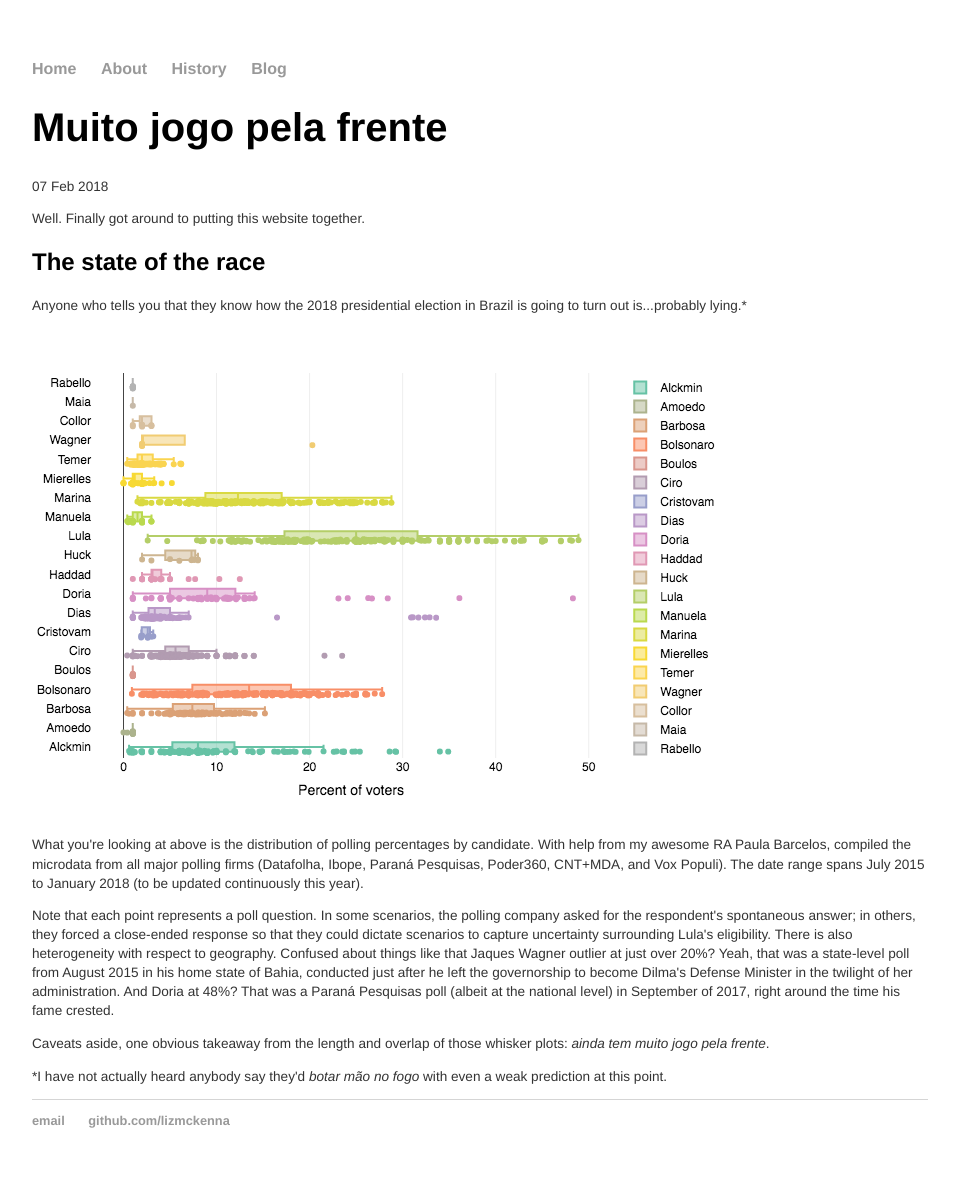
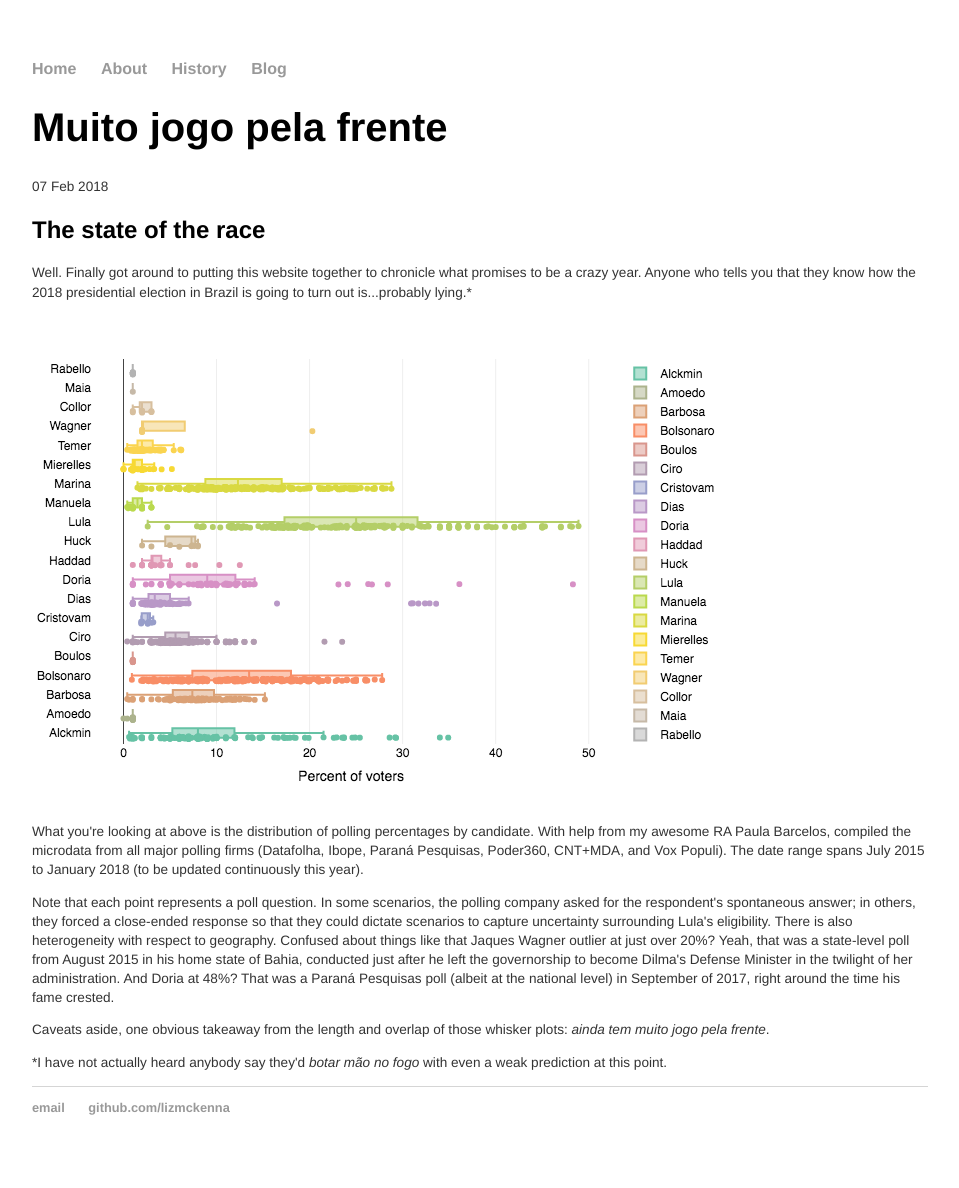
Before and after one commit to lizmckenna/elizabethmckenna.org, a Jekyll site: the page built from _posts/2018-02-07-brasilpolitik-launched.md, in a window 1280 px wide. Shown: the whole page, without its empty margins (160-1119 px from the left). Built offline with Jekyll 4.4.1, drawn with Linux system fonts in a browser that asks for light colours.

Commit message:
Update 2018-02-07-brasilpolitik-launched.md

```diff
--- a/_posts/2018-02-07-brasilpolitik-launched.md
+++ b/_posts/2018-02-07-brasilpolitik-launched.md
@@ -4,11 +4,9 @@ title: "Muito jogo pela frente"
 date: 2018-02-07
 ---
 
-Well. Finally got around to putting this website together.
-
 <h2> The state of the race</h2>
 
-<p> Anyone who tells you that they know how the 2018 presidential election in Brazil is going to turn out is...probably lying.* </p>
+<p> Well. Finally got around to putting this website together to chronicle what promises to be a crazy year. Anyone who tells you that they know how the 2018 presidential election in Brazil is going to turn out is...probably lying.* </p>
 <br>
 ![alt text](https://lizmckenna.github.io/images/newplot.png "Logo Title Text 1")
 <br>
```
